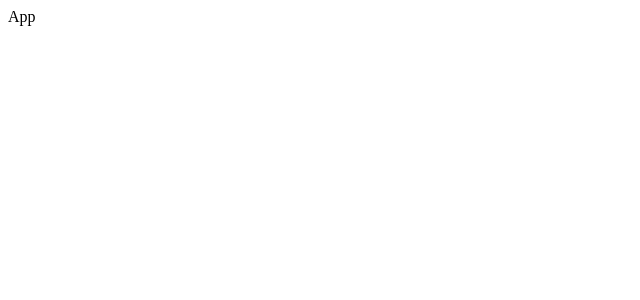
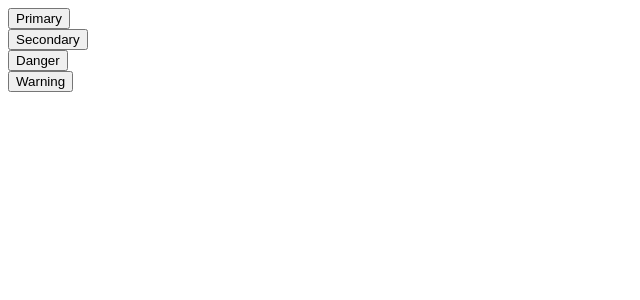
Before and after one commit to shashikant-14/Comps, a React (Create React App) app: page / in a window 1280 px wide. Shown: the top 300 px of the page, without its empty margins (0-640 px from the left). Built offline with nearby package versions, Linux system fonts and the light colour scheme.

Commit message:
added props validation

```diff
--- a/package.json
+++ b/package.json
@@ -6,6 +6,7 @@
     "@testing-library/jest-dom": "^5.17.0",
     "@testing-library/react": "^13.4.0",
     "@testing-library/user-event": "^13.5.0",
+    "prop-types": "^15.8.1",
     "react": "^18.2.0",
     "react-dom": "^18.2.0",
     "react-scripts": "5.0.1",
--- a/src/App.js
+++ b/src/App.js
@@ -1,10 +1,21 @@
 import React from 'react'
+import Button from './Components/Button'
 
 function App() {
   return (
-    <div>
-      App
-    </div>
+    <>
+      <div>
+        <Button primary secondary >Primary</Button>
+      </div>
+      <div>
+        <Button>Secondary</Button>
+      </div>
+      <div>
+        <Button>Danger</Button>
+      </div>
+      <div>
+        <Button>Warning</Button>
+      </div></>
   )
 }
 
--- /dev/null
+++ b/src/Components/Button.js
@@ -0,0 +1,21 @@
+import React from 'react';
+import PropTypes from "prop-types"
+
+function Button({ children, primary, secondary, success, warning, danger, outline, rounded }) {
+  return (
+    <button>
+      {children}
+    </button>
+  )
+}
+
+Button.propTypes = {
+  validateProps: ({primary,secondary,success,warning,danger}) => {
+    const count = Number(!!primary) + Number(!!secondary) + Number(!!success) + Number(!!warning) + Number(!!danger);
+    if(count > 1){
+      return new Error('invalid props');
+    }
+  }
+};
+
+export default Button
```
Also changed, not shown: 1 other file (tests, documents, lock files or other folders).
